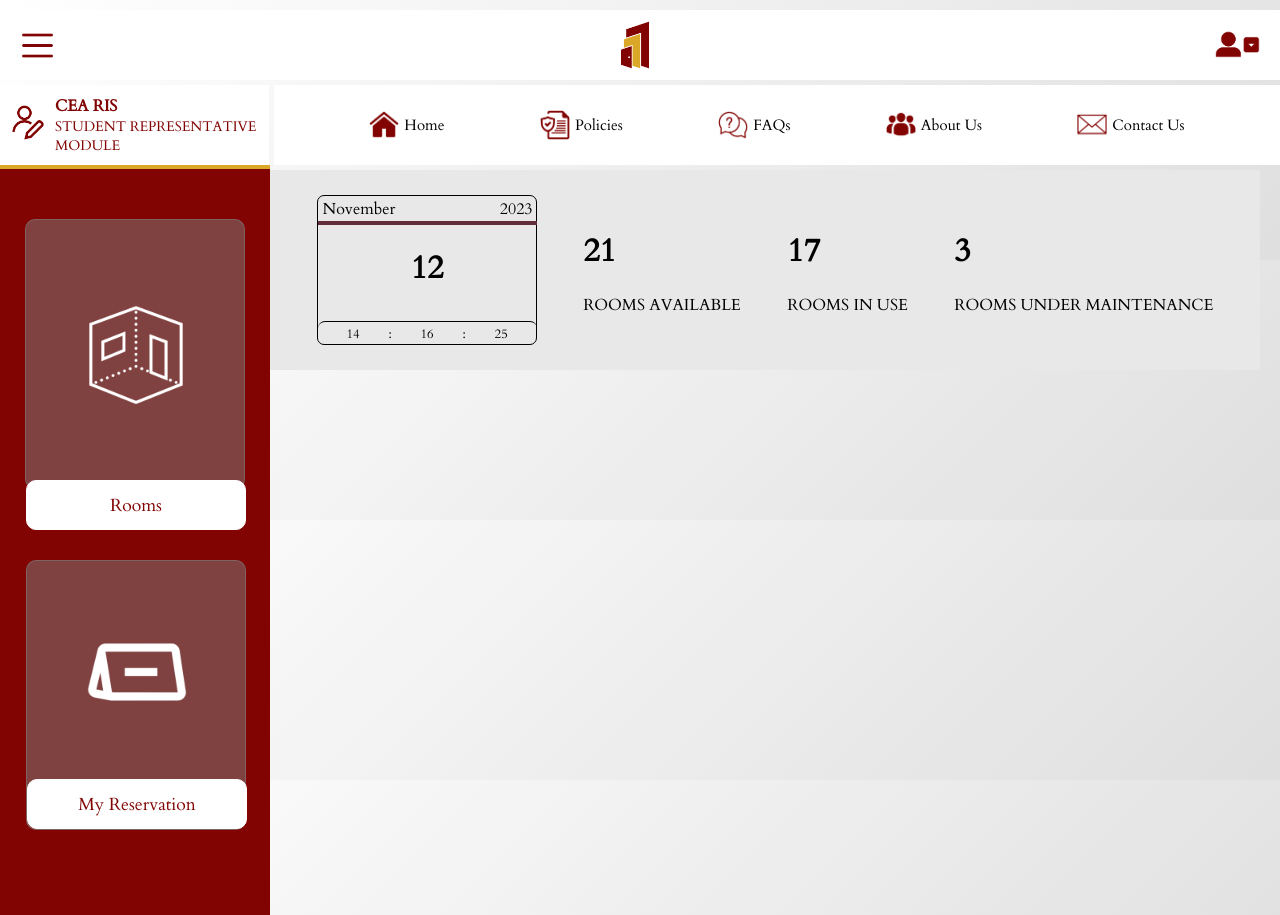
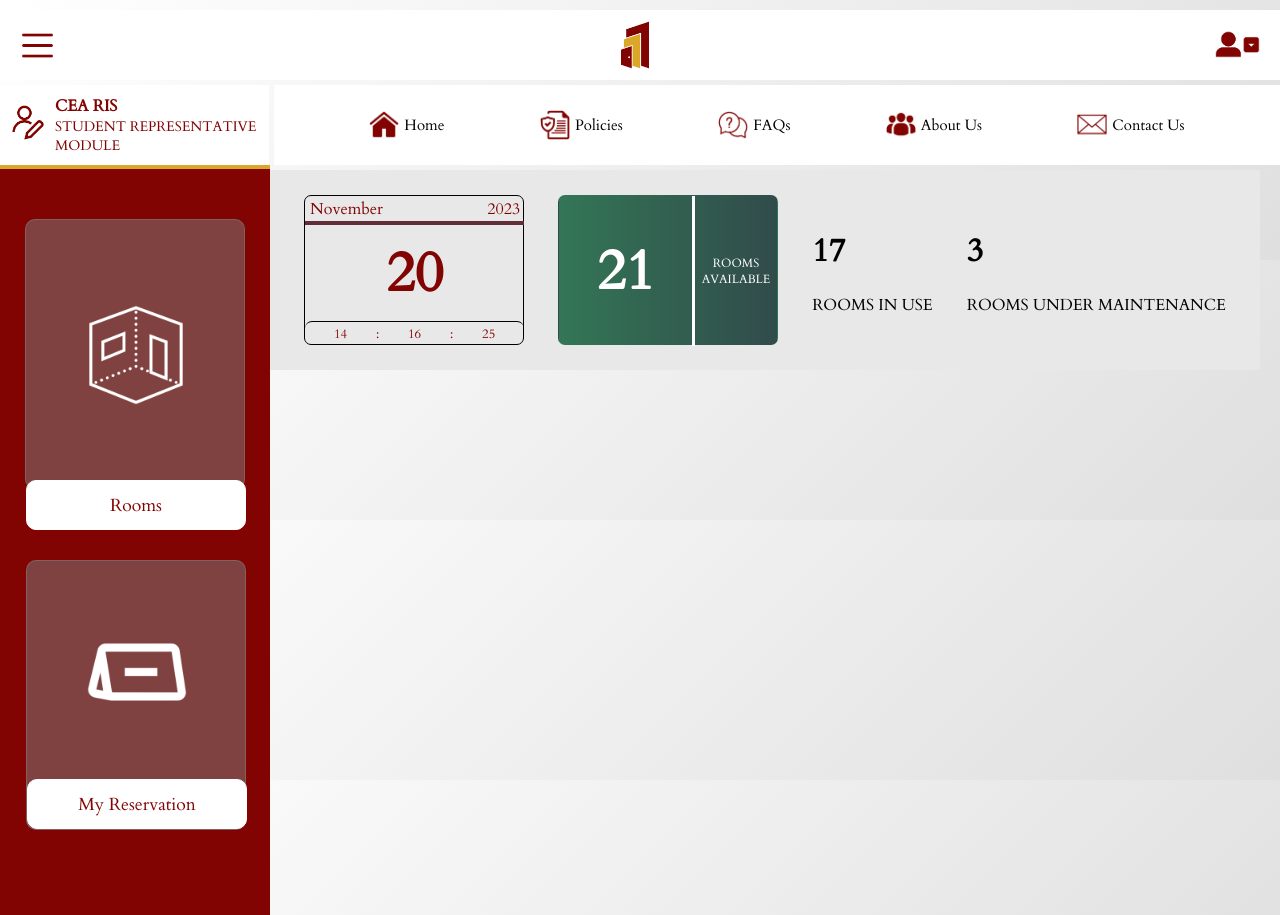
Before and after one commit to CMPE-40062-Azure-Python/CEA-ROOM-INFORMATION-SYSTEM, a Flask app: page /student-rep-home in a window 1280 px wide. Run offline with Flask 3, Linux system fonts and the light colour scheme.

Commit message:
Available Rooms

```diff
--- a/website/static/student-rep-home.css
+++ b/website/static/student-rep-home.css
@@ -250,6 +250,7 @@
     margin: 0;
     padding-left: 5px;
     padding-right: 5px;
+    color: #810403;
   }
 
   .Updates-Container > .date-container > .day-container {
@@ -258,6 +259,12 @@
     display: flex;
     justify-content: center;
     border-top: 4px solid #612D39;
+    align-items: center;
+  }
+
+  .Updates-Container > .date-container > .day-container h1 {
+    font-size: 3.5rem;
+    color: #810403;
   }
 
   .Updates-Container > .date-container > .current-time {
@@ -274,4 +281,44 @@
   .Updates-Container > .date-container > .current-time p {
     margin: 0;
     font-size: 0.8rem;
+    color: #810403;
   }
+
+  .Updates-Container > .room-availability-container {
+    width: 220px;
+    height: 150px;
+    border: 1px solid transparent;
+    border-radius: 7px;
+    display: flex;
+    flex-direction: row;
+    background: linear-gradient(90deg, #337656, #314b4b);
+  }
+
+  .Updates-Container > .room-availability-container > .no-of-available {
+    height: 150px;
+    width: 140px;
+    display: flex;
+    align-items: center;
+    justify-content: center;
+  }
+
+  .Updates-Container > .room-availability-container > .no-of-available h1 {
+    font-size: 3.5rem;
+    margin: 0;
+    color: #ffffff;
+  }
+
+  .Updates-Container > .room-availability-container > .availability-text {
+    height: 150px;
+    width: 90px;
+    display: flex;
+    justify-content: center;
+    align-items: center;
+    border-left: 3.5px solid white;
+  }
+  .Updates-Container > .room-availability-container > .availability-text p {
+    font-size: 0.75rem;
+    text-align: center;
+    margin: 0;
+    color: #ffffff;
+  }
--- a/website/templates/student-rep-home.html
+++ b/website/templates/student-rep-home.html
@@ -126,7 +126,7 @@
                     <p>2023</p>
                 </div>
                 <div class="day-container">
-                    <h1>12</h1>
+                    <h1>20</h1>
                 </div>
                 <div class="current-time">
                     <p>14</p>
```
